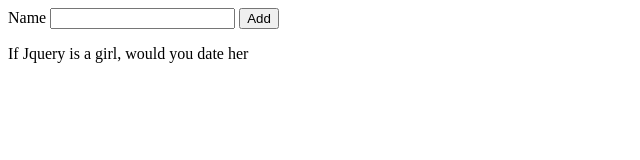
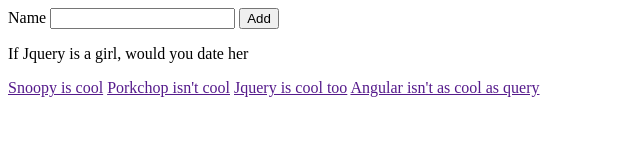
Before and after one commit to jamesb111/forkform, a plain HTML site: page index.html in a window 1280 px wide. Shown: the whole page, without its empty margins (0-640 px from the left). Drawn offline with Linux system fonts and the light colour scheme.

```diff
--- a/index.html
+++ b/index.html
@@ -13,5 +13,11 @@
         <button>Add</button>
     </form>
     <p>If Jquery is a girl, would you date her</p>
+    <nav>
+        <a href="">Snoopy is cool</a>
+        <a href="">Porkchop isn't cool</a>
+        <a href="">Jquery is cool too</a>
+        <a href="">Angular isn't as cool as query</a>
+    </nav>
 </body>
 </html>
```
